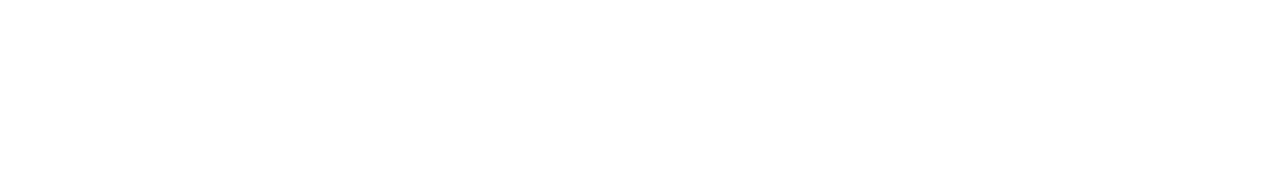
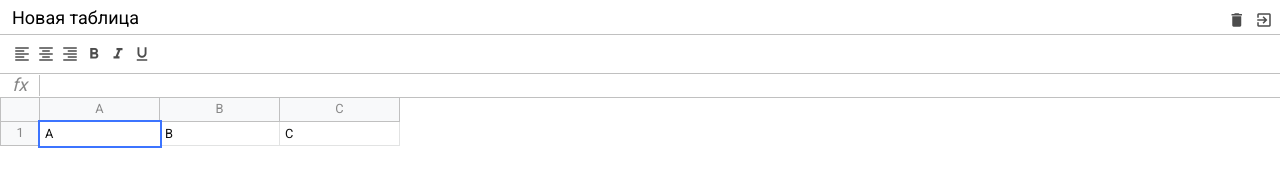
Before and after one commit to JuliettKhar/--course, a website built with webpack: page src/index.html in a window 1280 px wide. Built offline with nearby package versions, Linux system fonts and the light colour scheme.

Commit message:
add table styles

```diff
--- a/src/index.html
+++ b/src/index.html
@@ -4,8 +4,69 @@
 	<meta charset="UTF-8">
 	<title>Pure JavaScript Excel</title>
 	<link rel="shortcut icon" href="favicon.ico">
+	<link href="https://fonts.googleapis.com/icon?family=Material+Icons"
+	      rel="stylesheet">
 </head>
 <body>
-	<div id="app" class="container"></div>
+<div id="app" class="container">
+	<div class="excel">
+		<div class="excel__header">
+			<label>
+				<input type="text" class="input" value="Новая таблица"/>
+			</label>
+			<div class="">
+				<div class="button">
+					<i class="material-icons">delete</i>
+				</div>
+				<div class="button">
+					<i class="material-icons">exit_to_app</i>
+				</div>
+			</div>
+		</div>
+		<div class="excel__toolbar">
+			<div class="button">
+				<i class="material-icons">format_align_left</i>
+			</div>
+			<div class="button">
+				<i class="material-icons">format_align_center</i>
+			</div>
+			<div class="button">
+				<i class="material-icons">format_align_right</i>
+			</div>
+			<div class="button">
+				<i class="material-icons">format_bold</i>
+			</div>
+			<div class="button">
+				<i class="material-icons">format_italic</i>
+			</div>
+			<div class="button">
+				<i class="material-icons">format_underlined</i>
+			</div>
+		</div>
+		<div class="excel__formula">
+			<div class="info">fx</div>
+			<div class="input" contenteditable spellcheck="false"></div>
+		</div>
+		<div class="excel__table">
+			<div class="row">
+				<div class="row-info"></div>
+				<div class="row-data">
+					<div class="column">A</div>
+					<div class="column">B</div>
+					<div class="column">C</div>
+				</div>
+			</div>
+
+			<div class="row">
+				<div class="row-info">1</div>
+				<div class="row-data">
+					<div class="cell selected" contenteditable="">A</div>
+					<div class="cell" contenteditable>B</div>
+					<div class="cell" contenteditable>C</div>
+				</div>
+			</div>
+		</div>
+	</div>
+</div>
 </body>
 </html>
--- a/src/scss/_mixins.scss
+++ b/src/scss/_mixins.scss
@@ -0,0 +1,22 @@
+@mixin button($color: green) {
+  padding: 3px;
+  height: 24px;
+  min-width: 24px;
+  text-align: center;
+  position: relative;
+  display: inline-block;
+  color: rgba(0, 0, 0, .7);
+
+  & > i {
+    font-size: 18px;
+  }
+
+  &:active, &.active {
+    color: $color;
+  }
+
+  &:hover {
+    background: #eee;
+    cursor: pointer;
+  }
+}
--- a/src/scss/_variables.scss
+++ b/src/scss/_variables.scss
@@ -0,0 +1,7 @@
+$header-height: 34px;
+$border-color: #c0c0c0;
+$toolbar-height: 40px;
+$formula-height: 24px;
+$info-cell-width: 40px;
+$row-height: 24px;
+$cell-width: 120px;
--- a/src/scss/formula.scss
+++ b/src/scss/formula.scss
@@ -0,0 +1,29 @@
+@import "variables";
+@import "mixins";
+
+.excel__formula {
+  position: absolute;
+  left: 0;
+  right: 0;
+  top: $header-height + $toolbar-height;
+  height: $formula-height;
+  display: flex;
+  align-items: center;
+  border-bottom: 1px solid $border-color;
+
+  .info {
+    font-size: 18px;
+    font-style: italic;
+    border-right: 1px solid $border-color;
+    text-align: center;
+    min-width: $info-cell-width;
+  }
+
+  .input {
+    padding: 4px;
+    font-size: 12px;
+    outline: none;
+    width: 100%;
+    height: 100%;
+  }
+}
--- a/src/scss/header.scss
+++ b/src/scss/header.scss
@@ -0,0 +1,37 @@
+@import "variables";
+@import "mixins";
+
+.excel__header {
+  position: absolute;
+  top: 0;
+  left: 0;
+  right: 0;
+  height: $header-height;
+  padding: 8px 4px 0;
+  display: flex;
+  justify-content: space-between;
+
+  & .input {
+    margin: 0;
+    padding: 2px 7px;
+    color: #000;
+    border: 1px solid transparent;
+    border-radius: 2px;
+    height: 20px;
+    font-size: 18px;
+    line-height: 22;
+    outline: none;
+
+    &:hover {
+      border: 2px solid #eee;
+    }
+
+    &:focus {
+      border: 2px solid #1a73e8;
+    }
+  }
+
+  & .button {
+    @include button(red);
+  }
+}
--- a/src/scss/index.scss
+++ b/src/scss/index.scss
@@ -17,3 +17,11 @@
   font-family: 'Roboto', sans-serif;
   font-size: 12px;
 }
+
+.excel {
+  position: relative;
+  color: #888;
+  height: 100%;
+  max-width: 100%;
+  font-size: .8rem;
+}
--- a/src/scss/table.scss
+++ b/src/scss/table.scss
@@ -0,0 +1,64 @@
+@import "variables";
+@import "mixins";
+
+.excel__table {
+  position: absolute;
+  left: 0;
+  right: 0;
+  top: $header-height + $toolbar-height +$formula-height;
+  padding-bottom: 2px;
+  overflow-x: auto;
+
+  .row {
+    display: flex;
+    height: $row-height;
+    min-height: 20px;
+  }
+
+  .row-info {
+    display: flex;
+    justify-content: center;
+    align-items: center;
+    min-width: $info-cell-width;
+    height: 100%;
+    border: 1px solid $border-color;
+    background: #f8f9fa;
+    border-top: none;
+  }
+
+  .row-data {
+    display: flex;
+  }
+
+  .column {
+    display: flex;
+    justify-content: center;
+    align-items: center;
+    background: #f8f9fa;
+    min-width: 40px;
+    width: $cell-width;
+    border: 1px solid $border-color;
+    border-top: 0;
+    border-left: 0;
+    height: 100%;
+  }
+
+  .cell {
+    min-width: 40px;
+    padding: 5px;
+    width: $cell-width;
+    height: 100%;
+    border: 1px solid #e2e3e3;
+    border-top: 0;
+    border-left: 0;
+    color: #111;
+    white-space: nowrap;
+    outline: none;
+
+    &.selected {
+      border: none;
+      outline: 2px solid #3c74ff;
+      z-index: 2;
+    }
+  }
+}
--- a/src/scss/toolbar.scss
+++ b/src/scss/toolbar.scss
@@ -0,0 +1,18 @@
+@import "variables";
+@import "mixins";
+
+.excel__toolbar {
+  position: absolute;
+  left: 0;
+  right: 0;
+  top: $header-height;
+  display: flex;
+  padding: 7px 10px;
+  height: $toolbar-height;
+  border-top: 1px solid $border-color;
+  border-bottom: 1px solid $border-color;
+
+  & .button {
+    @include button(green)
+  }
+}
```
Also changed, not shown: package.json (added, +47 -0 lines), src/favicon.ico (added), 1 other file.
